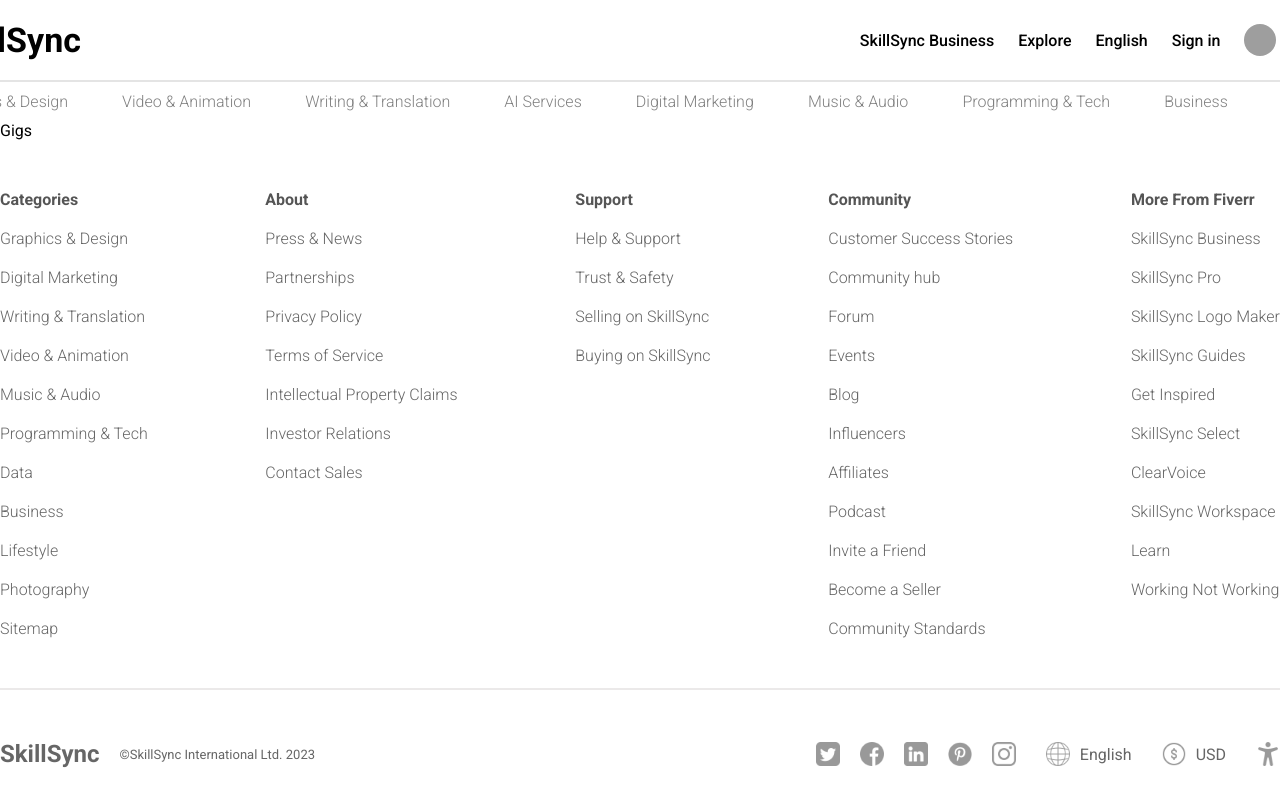
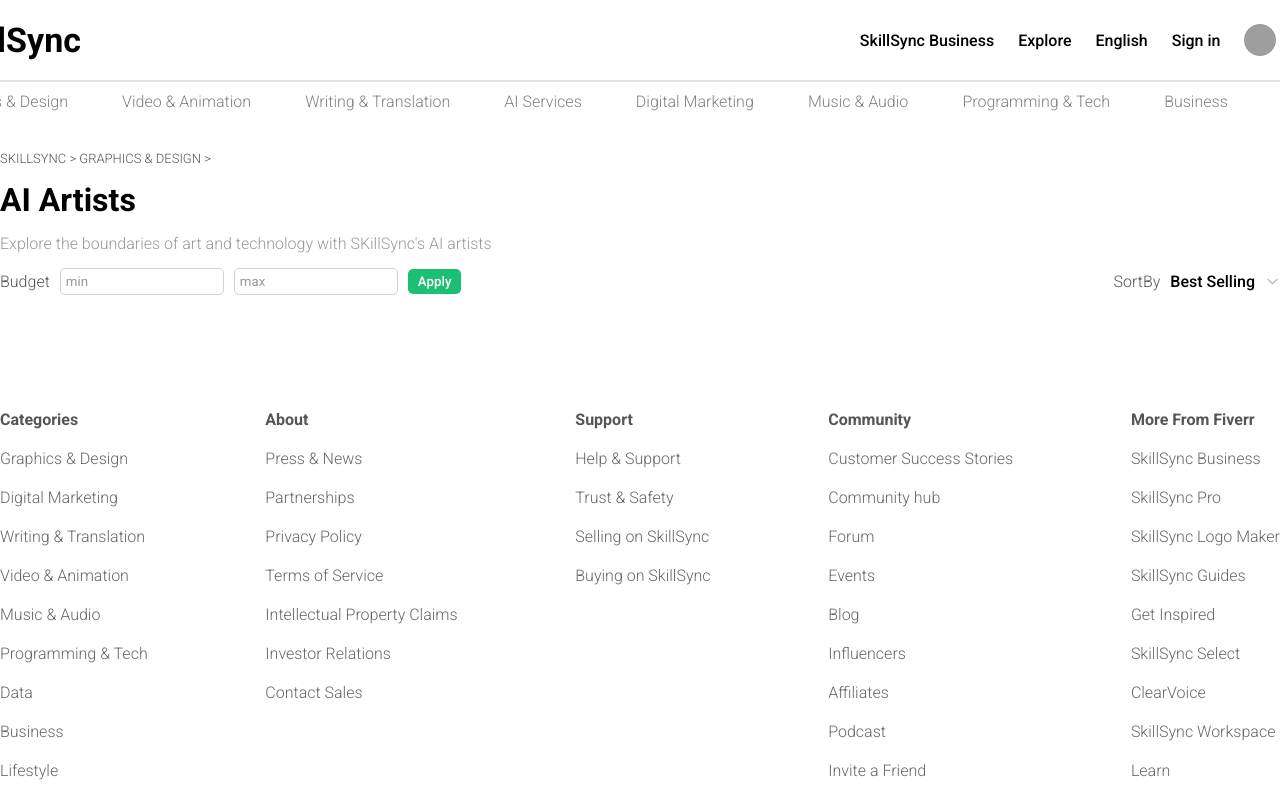
Before and after one commit to deepakkumaravelu/SkillSync-Project, a React (Vite) app: page /gigs in a window 1280 px wide. Shown: the top 800 px of the page. Built offline with nearby package versions, Linux system fonts and the light colour scheme; grey boxes are pictures that could not be loaded.

Commit message:
gig cards added

```diff
--- /dev/null
+++ b/src/components/gigCard/GigCard.jsx
@@ -0,0 +1,34 @@
+/* eslint-disable react/prop-types */
+import React from "react";
+import "./GigCard.scss";
+import { Link } from "react-router-dom";
+const GigCard = ({ item }) => {
+  return (
+    <Link to="/gig/123">
+      <div className="gigCard">
+        <img src={item.img} alt="" />
+        <div className="info">
+          <div className="user">
+            <img src={item.pp} alt="" />
+            <span>{item.username}</span>
+          </div>
+          <p>{item.desc}</p>
+          <div className="star">
+            <img src="./img/star.png" alt="" />
+            <span>{item.star}</span>
+          </div>
+        </div>
+        <hr/>
+        <div className="details">
+            <img src="./img/heart.png" alt="" />
+            <div className="price">
+            <span>STARTING AT</span>
+            <h2>₹{item.price}</h2>
+            </div>
+        </div>
+      </div>
+    </Link>
+  );
+};
+
+export default GigCard;
--- /dev/null
+++ b/src/components/gigCard/GigCard.scss
@@ -0,0 +1,73 @@
+.gigCard{
+    width: 324px;
+    height: 370px;
+    border:1px solid lightgray;
+    margin-bottom:25px ;
+
+
+    img{
+        width: 100%;
+        height: 50%;
+        object-fit: cover;
+    }
+    .info{
+        padding: 10px 20px;
+        display: flex;
+        flex-direction: column;
+        gap: 15px;
+        .user{
+            display: flex;
+            align-items: center;
+            gap: 10px;
+            img{
+                width: 26px;
+                height: 26px;
+                border-radius: 50%;
+            }
+        }
+        p{
+            color:#111 ;
+        }
+        .star{
+            display: flex;
+            align-items: center;
+            gap: 5px;
+            img{
+                width: 14px;
+                height: 14px;
+            }
+            span{
+                font-size: 14px;
+                font-weight: bold;
+                color: #e6ff56;
+            }
+        }
+    }
+    hr{
+        height: 0;
+        border: 0.5px solid lightgray;
+
+    }
+    .details{
+        padding: 10px 20px;
+        display: flex;
+        align-items: center;
+        justify-content: space-between;
+        img{
+            width: 16px;
+            height: 16px;
+            cursor: pointer;
+        }
+        .price{
+            span{
+                color: #999;
+                font-size: 12px;
+            }
+            h2{
+                color: #555;
+                font-size: 18px;
+                font-weight: 400;
+            }
+        }
+    }
+}
--- a/src/pages/gigs/Gigs.jsx
+++ b/src/pages/gigs/Gigs.jsx
@@ -1,8 +1,47 @@
-import React from 'react'
+import React, { useState } from 'react'
 import "./Gigs.scss"
+import GigCard from '../../components/gigCard/GigCard';
+import { gigs } from '../../data';
+
 const Gigs = () => {
+  const [open,setOpen]=useState(false);
+  const [sort,setSort]=useState("sales");
+  const reSort=(type)=>{
+    setSort(type)
+    setOpen(false)
+  }
   return (
-    <div className='gigs'>Gigs</div>
+    <div className='gigs'>
+      <div className="container">
+        <span className="breadcrumbs">SkillSync > Graphics & Design ></span>
+        <h1>AI Artists</h1>
+        <p>
+          Explore the boundaries of art and technology with SKillSync's AI artists
+        </p>
+        <div className="menu">
+          <div className="left">
+            <span>Budget</span>
+            <input type="text" placeholder='min' />
+            <input type="text" placeholder='max' />
+            <button>Apply</button>
+          </div>
+          <div className="right">
+          <span className="sortBy">SortBy</span>
+          <span className="sortType">{sort ==="sales" ? "Best Selling" : "Newest"} </span>
+          <img src="./img/down.png" alt="" onClick={()=>setOpen(!open)}/>
+          {open && (<div className="rightMenu">
+            {sort ==="sales"?(<span onClick={()=>reSort("createdAt")}>Newest</span>):(
+            <span onClick={()=>reSort("sales")}>Best Selling</span>)}
+          </div>)}
+          </div>
+        </div>
+        <div className="cards">
+            {gigs.map(gig=>{
+              <GigCard key={gig.id} item={gig}/>
+            })}
+          </div>
+      </div>
+    </div>
   )
 }
 
--- a/src/pages/gigs/Gigs.scss
+++ b/src/pages/gigs/Gigs.scss
@@ -0,0 +1,111 @@
+.gigs {
+    width: 100%;
+    display: flex;
+    justify-content: center;
+
+    .container {
+      width: 1400px;
+      padding: 30px 0px;
+      display: flex;
+      flex-direction: column;
+      gap: 15px;
+
+      .breadcrumbs {
+        font-weight: 300;
+        text-transform: uppercase;
+        font-size: 13px;
+        color: #555;
+      }
+
+      h1 {
+      }
+
+      p {
+        color: #999;
+        font-weight: 300;
+      }
+
+      .menu {
+        display: flex;
+        align-items: center;
+        justify-content: space-between;
+        margin-bottom: 20px;
+
+        .left {
+          display: flex;
+          align-items: center;
+          gap: 10px;
+          color: #555;
+          font-weight: 300;
+
+          input{
+            padding: 5px;
+            border: 1px solid lightgrey;
+            border-radius: 5px;
+            outline: none;
+
+            &::placeholder{
+              color: #999;
+            }
+          }
+
+          button{
+            padding: 5px 10px;
+            background-color: #1dbf73;
+            color: white;
+            border: none;
+            font-weight: 500;
+            border-radius: 5px;
+            cursor: pointer;
+          }
+
+        }
+
+        .right {
+          position: relative;
+          display: flex;
+          align-items: center;
+          gap: 10px;
+
+          .sortBy {
+            color: #555;
+            font-weight: 300;
+          }
+
+          .sortType {
+            font-weight: 500;
+          }
+
+          img {
+            width: 15px;
+            cursor: pointer;
+          }
+
+          .rightMenu {
+            padding: 20px;
+            background-color: white;
+            border: 0.5px solid lightgrey;
+            border-radius: 5px;
+            position: absolute;
+            top: 30px;
+            right: 0;
+            z-index: 9;
+            display: flex;
+            flex-direction: column;
+            gap: 20px;
+            color: #555;
+
+            span {
+              cursor: pointer;
+            }
+          }
+        }
+      }
+
+      .cards {
+        display: flex;
+        justify-content: space-between;
+        flex-wrap: wrap;
+      }
+    }
+  }
```
